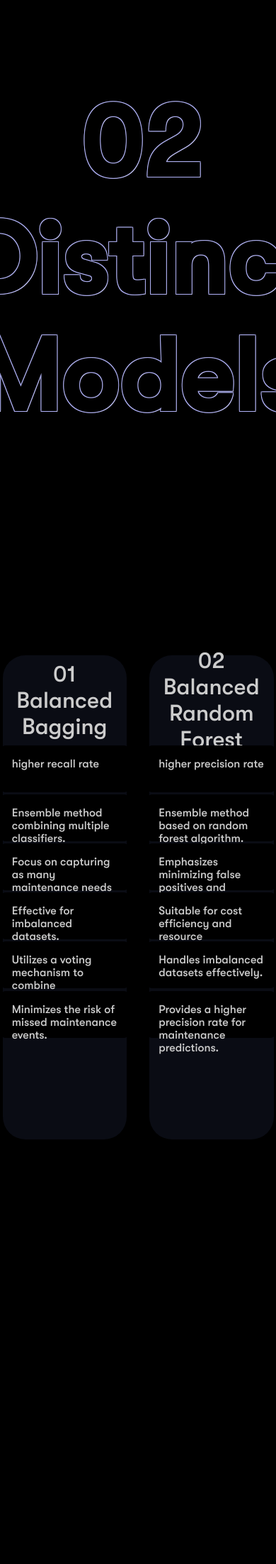
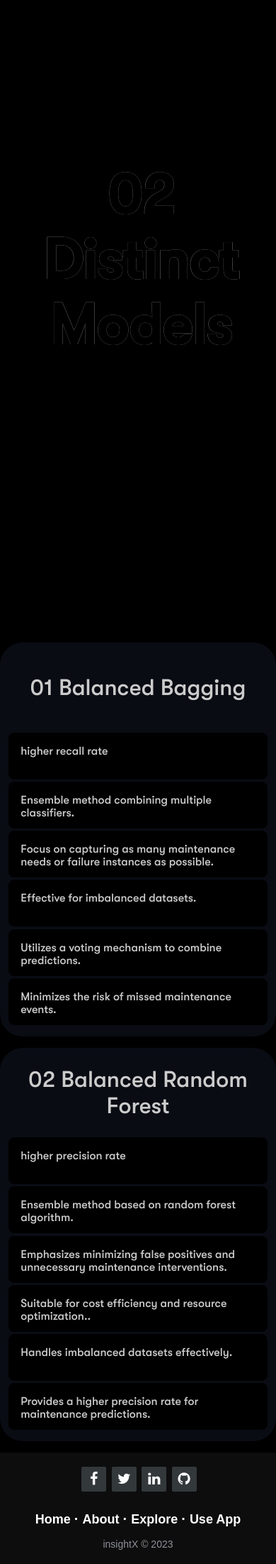
Before and after one commit to ManishPingale7/InsightX-Web, a Django app: page /explore in a window 390 px wide. Shown: the part 1880-4083 px from the top of the page at 71% size. Before the commit the page ends 3485 px from the top, so only its background shows below. Run offline with Django 4.2, Linux system fonts and the light colour scheme.

Commit message:
responsiveness completed

```diff
--- a/PredictX/static/web/css/explore.css
+++ b/PredictX/static/web/css/explore.css
@@ -218,3 +218,40 @@ html {
     margin-top: 0;
   }
 }
+
+@media (max-width: 1000px) {
+  #page1 h1 {
+    font-size: 2rem;
+  }
+  #page1 p {
+    padding: 0 3rem;
+    text-align: center;
+    font-size: 1rem;
+  }
+  #goto-app-btn {
+    padding: 1rem 5rem;
+  }
+  #page2 .image{
+    display: none;
+  }
+  #page2{
+    flex-direction: column;
+  }
+  .feature-card {
+    width: 100vw;
+  }
+  #page3 h1{
+    font-size: 5rem;
+    text-shadow: -0.3px -0.3px 0 #505052, 0.3px -0.3px 0 #505052, -0.3px 0.3px 0 #505052,
+      0.3px 0.3px 0 #505052;
+  }
+  #page4{
+    height: auto;
+    flex-direction: column;
+  }
+  .model-card {
+    padding-bottom: 1rem;
+    margin-bottom: 1rem;
+    width: fit-content;
+  }
+}
--- a/PredictX/web/templates/web/explore.html
+++ b/PredictX/web/templates/web/explore.html
@@ -8,6 +8,7 @@
   rel="stylesheet"
   href="https://cdnjs.cloudflare.com/ajax/libs/font-awesome/4.7.0/css/font-awesome.min.css"
 />
+<link rel="stylesheet" href="{% static 'css/footer.css' %}">
 {% endblock head %} {% block body %}
 <div class="presentation">
   <div class="page" id="page1">
@@ -17,7 +18,6 @@
       industrial machine operations"
     </p>
     <button type="button" id="goto-app-btn">Try insightX Now</button>
-    <!-- <img src="/img/presentationrobots.png" alt="" id="introImg"> -->
   </div>
   <div class="page page2" id="page2">
     <div class="image">
@@ -95,7 +95,26 @@
       </div>
     </div>
   </div>
+  <footer class="footer-distributed">
+    <div class="footer-right">
+        <a href="#"><i style="margin-top:7px;" class="fa fa-facebook"></i></a>
+        <a href="#"><i style="margin-top:7px;" class="fa fa-twitter"></i></a>
+        <a href="#"><i style="margin-top:7px;" class="fa fa-linkedin"></i></a>
+        <a href="https://github.com/Saisinare/InsightX" target="_blank" ><i style="margin-top:7px;" class="fa fa-github"></i></a>
+    </div>
+    <div class="footer-left">
+        <p class="footer-links">
+            <a class="link-1" href="{% url 'Home' %}">Home</a>
+            <a href="{% url 'About' %}">About</a>
+            <a href="{% url 'Explore' %}">Explore</a>
+            <a href="#">Use App</a>
+        </p>
+        <p>insightX  &copy; 2023</p>
+    </div>
+
+  </footer>
 </div>
+
 {% endblock body %} {% block script %}
 <script src="{% static 'js/navigation.js' %}"></script>
 <script src="{% static 'js/explore.js' %}"></script>
--- a/PredictX/web/templates/web/home.html
+++ b/PredictX/web/templates/web/home.html
@@ -84,7 +84,6 @@
                 <p><h2>Unlock The Future</h2> <span>Predict machine failures with precision. <br>Try our algorithm-powered tool now</span></p>
                 <button type="button" id="goto-app-btn"> Try insightX Now </button>
             </div>
-
             <footer class="footer-distributed">
                 <div class="footer-right">
                     <a href="#"><i style="margin-top:7px;" class="fa fa-facebook"></i></a>
```
Also changed, not shown: PredictX/web/templates/web/graph.html (deleted, +0 -114 lines), PredictX/web/templates/web/about.html (deleted).
